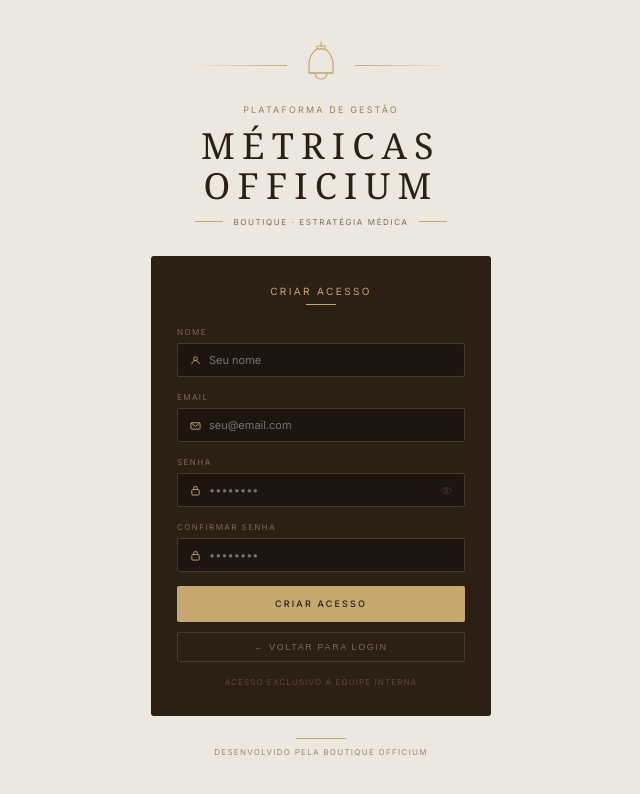
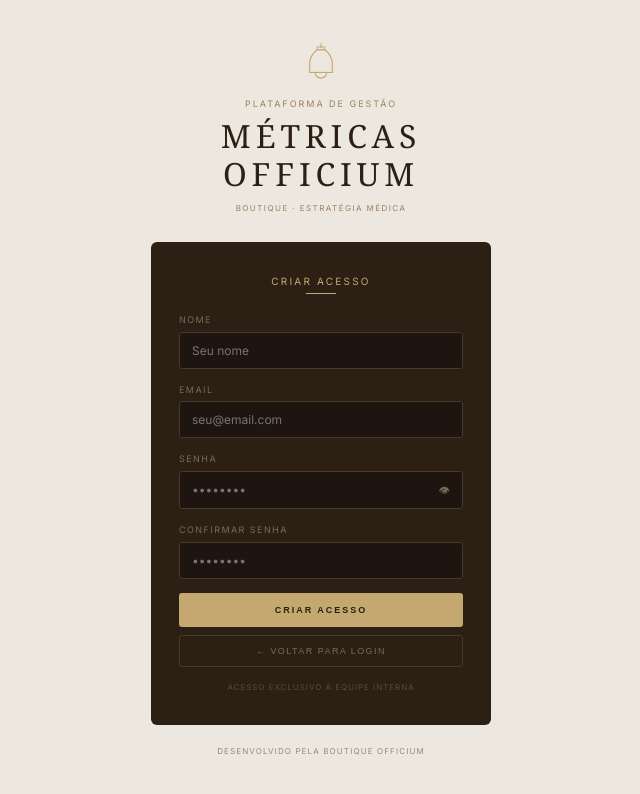
Before and after one commit to vanderlenefeitosa2-glitch/metricas-officium, a React (Vite) app: page / in a window 1280 px wide. Both pictures are taken after typing "name@example.com", "Sample123" into the empty fields and a click on the button "+ CRIAR NOVO ACESSO". Shown: the top 794 px of the page, without its empty margins (319-959 px from the left). Built offline with nearby package versions, Linux system fonts and the light colour scheme.

Commit message:
Update Login.jsx

```diff
--- a/src/Login.jsx
+++ b/src/Login.jsx
@@ -1,168 +1,125 @@
 import React, { useState } from 'react'
 
-const BELL = () => (
-  <svg width="36" height="42" viewBox="0 0 36 42" fill="none">
-    <line x1="18" y1="0" x2="18" y2="5" stroke="#C4A870" strokeWidth="1.2"/>
-    <rect x="14" y="4" width="8" height="3" stroke="#C4A870" strokeWidth="1" fill="none"/>
-    <path d="M14 7 C14 7 6 12 6 22 L6 31 L30 31 L30 22 C30 12 22 7 22 7 Z" stroke="#C4A870" strokeWidth="1.2" fill="none"/>
-    <path d="M6 31 L30 31" stroke="#C4A870" strokeWidth="1.2"/>
-    <path d="M12 31 C12 34.5 14.7 37 18 37 C21.3 37 24 34.5 24 31" stroke="#C4A870" strokeWidth="1.2" fill="none"/>
-  </svg>
-)
-
-const STORAGE_KEY = 'officium_users'
+const STORAGE_KEY = 'officium_users_v2'
 
 function getUsers() {
   try {
-    const stored = localStorage.getItem(STORAGE_KEY)
-    const users = stored ? JSON.parse(stored) : []
-    const defaults = [
+    const extras = JSON.parse(localStorage.getItem(STORAGE_KEY) || '[]')
+    return [
       { email: 'amaria@officium.com.br', senha: 'officium2026', nome: 'A Maria' },
       { email: 'admin@officium.com.br', senha: 'admin2026', nome: 'Admin' },
+      ...extras
     ]
-    if (users.length === 0) return defaults
-    return [...defaults, ...users]
   } catch { return [] }
 }
 
-function saveUser(nome, email, senha) {
-  try {
-    const stored = localStorage.getItem(STORAGE_KEY)
-    const users = stored ? JSON.parse(stored) : []
-    users.push({ nome, email, senha })
-    localStorage.setItem(STORAGE_KEY, JSON.stringify(users))
-  } catch {}
+function addUser(nome, email, senha) {
+  const extras = JSON.parse(localStorage.getItem(STORAGE_KEY) || '[]')
+  extras.push({ nome, email, senha })
+  localStorage.setItem(STORAGE_KEY, JSON.stringify(extras))
+}
+
+const B = {
+  wrap:   { minHeight:'100vh', background:'#EDE8DF', display:'flex', flexDirection:'column', alignItems:'center', justifyContent:'center', padding:'40px 20px', fontFamily:"'Inter',sans-serif" },
+  card:   { background:'#2C1F14', borderRadius:6, padding:'32px 28px', width:'100%', maxWidth:340 },
+  titulo: { fontFamily:"Georgia,serif", fontSize:32, fontWeight:300, letterSpacing:'0.15em', color:'#2C1F14', textTransform:'uppercase', textAlign:'center', marginBottom:8, lineHeight:1.2 },
+  sub:    { fontSize:9, letterSpacing:'0.22em', color:'#9A8060', textTransform:'uppercase', textAlign:'center', marginBottom:6 },
+  label:  { fontSize:9, letterSpacing:'0.16em', color:'#7A6A58', textTransform:'uppercase', marginBottom:5 },
+  field:  (err) => ({ display:'flex', alignItems:'center', gap:8, background:'#1E1510', border: err ? '1px solid #8A4A4A' : '0.5px solid #4A3828', borderRadius:3, padding:'10px 12px', marginBottom:14 }),
+  inp:    { background:'none', border:'none', outline:'none', fontSize:12, color:'#C4B898', flex:1, fontFamily:'inherit' },
+  btn:    { background:'#C4A870', borderRadius:3, padding:12, textAlign:'center', fontSize:9, letterSpacing:'0.22em', color:'#2C1F14', fontWeight:600, textTransform:'uppercase', cursor:'pointer', width:'100%', border:'none' },
+  btnSec: { background:'none', border:'0.5px solid #4A3828', borderRadius:3, padding:10, textAlign:'center', fontSize:9, letterSpacing:'0.16em', color:'#7A6A58', textTransform:'uppercase', cursor:'pointer', width:'100%', marginTop:8 },
+  msg:    (tipo) => ({ fontSize:10, textAlign:'center', padding:'6px 10px', borderRadius:4, marginBottom:12, background: tipo==='erro' ? '#3A2020' : '#1A2A18', color: tipo==='erro' ? '#C4A870' : '#6A9A5A' }),
+  rodape: { fontSize:8, letterSpacing:'0.14em', color:'#9A8878', textTransform:'uppercase', textAlign:'center', marginTop:20 },
 }
 
 export default function Login({ onLogin }) {
-  const [modo, setModo] = useState('login')
-  const [nome, setNome] = useState('')
-  const [email, setEmail] = useState('')
-  const [senha, setSenha] = useState('')
-  const [confirma, setConfirma] = useState('')
-  const [showSenha, setShowSenha] = useState(false)
-  const [erro, setErro] = useState('')
-  const [sucesso, setSucesso] = useState('')
+  const [modo, setModo]       = useState('login')
+  const [nome, setNome]       = useState('')
+  const [email, setEmail]     = useState('')
+  const [senha, setSenha]     = useState('')
+  const [conf, setConf]       = useState('')
+  const [show, setShow]       = useState(false)
+  const [msg, setMsg]         = useState(null)
 
-  const s = {
-    wrap: { minHeight:'100vh', background:'#EDE8DF', display:'flex', flexDirection:'column', alignItems:'center', justifyContent:'center', padding:'40px 20px', fontFamily:"'Inter',sans-serif" },
-    divLine: { display:'flex', alignItems:'center', gap:0, marginBottom:14, width:260, justifyContent:'center' },
-    line: (dir) => ({ flex:1, height:'0.5px', background:`linear-gradient(to ${dir}, transparent, #C4A870)` }),
-    plataforma: { fontSize:9, letterSpacing:'0.24em', color:'#9A8060', textTransform:'uppercase', marginBottom:10, textAlign:'center' },
-    titulo: { fontFamily:"'Cormorant Garamond',Georgia,serif", fontSize:36, fontWeight:300, letterSpacing:'0.2em', color:'#2C1F14', textTransform:'uppercase', textAlign:'center', marginBottom:10, lineHeight:1.1 },
-    subtDiv: { display:'flex', alignItems:'center', gap:10, marginBottom:28 },
-    subtLine: { height:'0.5px', width:28, background:'#C4A870' },
-    subtTxt: { fontSize:8, letterSpacing:'0.2em', color:'#7A6A58', textTransform:'uppercase' },
-    card: { background:'#2C1F14', borderRadius:3, padding:'28px 26px', width:'100%', maxWidth:340 },
-    cardTitle: { fontSize:10, letterSpacing:'0.24em', color:'#C4A870', textTransform:'uppercase', textAlign:'center', marginBottom:5 },
-    cardLine: { height:'0.5px', background:'#C4A870', width:30, margin:'0 auto 22px' },
-    label: { fontSize:8, letterSpacing:'0.18em', color:'#7A6A58', textTransform:'uppercase', marginBottom:5 },
-    inputWrap: (err) => ({ display:'flex', alignItems:'center', gap:8, background:'#1E1510', border:`0.5px solid ${err?'#8A4A4A':'#4A3828'}`, borderRadius:2, padding:'9px 12px', marginBottom:14 }),
-    input: { background:'none', border:'none', outline:'none', fontSize:11, color:'#C4B898', flex:1, fontFamily:'inherit' },
-    btn: { background:'#C4A870', borderRadius:2, padding:11, textAlign:'center', fontSize:9, letterSpacing:'0.24em', color:'#2C1F14', fontWeight:500, textTransform:'uppercase', cursor:'pointer' },
-    btnSecondary: { background:'none', border:'0.5px solid #4A3828', borderRadius:2, padding:9, textAlign:'center', fontSize:9, letterSpacing:'0.18em', color:'#7A6A58', textTransform:'uppercase', cursor:'pointer', marginTop:10 },
-    erro: { fontSize:10, color:'#C4A870', textAlign:'center', marginBottom:12, background:'#3A2020', borderRadius:4, padding:'6px 10px' },
-    sucesso: { fontSize:10, color:'#6A8A5A', textAlign:'center', marginBottom:12, background:'#1A2A18', borderRadius:4, padding:'6px 10px' },
-    rodapeDiv: { height:'0.5px', width:50, background:'#C4A870', margin:'22px auto 8px' },
-    rodape: { fontSize:8, letterSpacing:'0.16em', color:'#9A8878', textTransform:'uppercase', textAlign:'center' },
-    restricted: { fontSize:8, letterSpacing:'0.14em', color:'#5A4A38', textTransform:'uppercase', textAlign:'center', marginTop:14 },
+  function entrar() {
+    const u = getUsers().find(x => x.email === email && x.senha === senha)
+    if (u) { onLogin(u.nome, email) } else { setMsg({ tipo:'erro', txt:'Email ou senha incorretos' }) }
   }
 
-  function handleLogin() {
-    const users = getUsers()
-    const user = users.find(u => u.email === email && u.senha === senha)
-    if (user) { setErro(''); onLogin(user.nome || 'Usuário', email) }
-    else setErro('Email ou senha incorretos')
+  function cadastrar() {
+    if (!nome || !email || !senha || !conf) return setMsg({ tipo:'erro', txt:'Preencha todos os campos' })
+    if (senha !== conf) return setMsg({ tipo:'erro', txt:'As senhas não coincidem' })
+    if (senha.length < 6) return setMsg({ tipo:'erro', txt:'Mínimo 6 caracteres' })
+    if (getUsers().find(x => x.email === email)) return setMsg({ tipo:'erro', txt:'Email já cadastrado' })
+    addUser(nome, email, senha)
+    setMsg({ tipo:'ok', txt:'Acesso criado! Faça login.' })
+    setTimeout(() => { setModo('login'); setMsg(null); setNome(''); setConf('') }, 2000)
   }
 
-  function handleCadastro() {
-    if (!nome || !email || !senha || !confirma) { setErro('Preencha todos os campos'); return }
-    if (senha !== confirma) { setErro('As senhas não coincidem'); return }
-    if (senha.length < 6) { setErro('Senha deve ter pelo menos 6 caracteres'); return }
-    const users = getUsers()
-    if (users.find(u => u.email === email)) { setErro('Email já cadastrado'); return }
-    saveUser(nome, email, senha)
-    setErro('')
-    setSucesso('Acesso criado! Faça login para entrar.')
-    setTimeout(() => { setSucesso(''); setModo('login'); setNome(''); setConfirma('') }, 2000)
+  function trocar(e) {
+    e.preventDefault(); e.stopPropagation()
+    setModo(modo === 'login' ? 'cadastro' : 'login')
+    setMsg(null); setNome(''); setSenha(''); setEmail(''); setConf('')
   }
 
-  const IconEmail = () => <svg width="11" height="11" viewBox="0 0 12 12" fill="none" stroke="#C4A870" strokeWidth="1"><rect x="1" y="3" width="10" height="7" rx="1"/><path d="M1 3l5 4 5-4"/></svg>
-  const IconLock = () => <svg width="11" height="11" viewBox="0 0 12 12" fill="none" stroke="#C4A870" strokeWidth="1"><rect x="2" y="5" width="8" height="6" rx="1"/><path d="M4 5V3.5a2 2 0 014 0V5"/></svg>
-  const IconUser = () => <svg width="11" height="11" viewBox="0 0 12 12" fill="none" stroke="#C4A870" strokeWidth="1"><circle cx="6" cy="4" r="2"/><path d="M2 10c0-2.2 1.8-4 4-4s4 1.8 4 4"/></svg>
-  const IconEye = () => <svg onClick={() => setShowSenha(!showSenha)} width="11" height="11" viewBox="0 0 12 12" fill="none" stroke={showSenha?'#C4A870':'#4A3828'} strokeWidth="1" style={{cursor:'pointer',flexShrink:0}}><ellipse cx="6" cy="6" rx="5" ry="3"/><circle cx="6" cy="6" r="1.5"/></svg>
+  return (
+    <div style={B.wrap}>
+      <svg width="34" height="40" viewBox="0 0 36 42" fill="none" style={{marginBottom:14}}>
+        <line x1="18" y1="0" x2="18" y2="5" stroke="#C4A870" strokeWidth="1.2"/>
+        <rect x="14" y="4" width="8" height="3" stroke="#C4A870" strokeWidth="1" fill="none"/>
+        <path d="M14 7 C14 7 6 12 6 22 L6 31 L30 31 L30 22 C30 12 22 7 22 7 Z" stroke="#C4A870" strokeWidth="1.2" fill="none"/>
+        <path d="M6 31 L30 31" stroke="#C4A870" strokeWidth="1.2"/>
+        <path d="M12 31 C12 34.5 14.7 37 18 37 C21.3 37 24 34.5 24 31" stroke="#C4A870" strokeWidth="1.2" fill="none"/>
+      </svg>
+      <div style={B.sub}>Plataforma de Gestão</div>
+      <div style={B.titulo}>Métricas<br/>Officium</div>
+      <div style={{fontSize:8,letterSpacing:'0.18em',color:'#9A8060',textTransform:'uppercase',textAlign:'center',marginBottom:28}}>Boutique · Estratégia Médica</div>
 
-  return (
-    <div style={s.wrap}>
-      <div style={s.divLine}>
-        <div style={s.line('right')}/>
-        <div style={{margin:'0 16px'}}><BELL/></div>
-        <div style={s.line('left')}/>
-      </div>
+      <div style={B.card}>
+        <div style={{fontSize:10,letterSpacing:'0.22em',color:'#C4A870',textTransform:'uppercase',textAlign:'center',marginBottom:4}}>{modo==='login' ? 'Acesso Restrito' : 'Criar Acesso'}</div>
+        <div style={{height:'0.5px',background:'#C4A870',width:30,margin:'0 auto 20px'}}/>
 
-      <div style={s.plataforma}>Plataforma de Gestão</div>
+        {msg && <div style={B.msg(msg.tipo)}>{msg.txt}</div>}
 
-      <div style={s.titulo}>Métricas<br/>Officium</div>
-
-      <div style={s.subtDiv}>
-        <div style={s.subtLine}/>
-        <div style={s.subtTxt}>Boutique · Estratégia Médica</div>
-        <div style={s.subtLine}/>
-      </div>
-
-      <div style={s.card}>
-        <div style={s.cardTitle}>{modo === 'login' ? 'Acesso Restrito' : 'Criar Acesso'}</div>
-        <div style={s.cardLine}/>
-
-        {erro && <div style={s.erro}>{erro}</div>}
-        {sucesso && <div style={s.sucesso}>{sucesso}</div>}
-
-        {modo === 'cadastro' && (
-          <>
-            <div style={s.label}>Nome</div>
-            <div style={s.inputWrap(false)}>
-              <IconUser/>
-              <input value={nome} onChange={e=>setNome(e.target.value)} placeholder="Seu nome" style={s.input}/>
+        {modo==='cadastro' && (
+          <div>
+            <div style={B.label}>Nome</div>
+            <div style={B.field(false)}>
+              <input value={nome} onChange={e=>setNome(e.target.value)} placeholder="Seu nome" style={B.inp}/>
             </div>
-          </>
+          </div>
         )}
 
-        <div style={s.label}>Email</div>
-        <div style={s.inputWrap(!!erro)}>
-          <IconEmail/>
-          <input value={email} onChange={e=>setEmail(e.target.value)} onKeyDown={e=>e.key==='Enter'&&modo==='login'&&handleLogin()} placeholder="seu@email.com" style={s.input}/>
+        <div style={B.label}>Email</div>
+        <div style={B.field(msg && msg.tipo==='erro')}>
+          <input value={email} onChange={e=>setEmail(e.target.value)} onKeyDown={e=>e.key==='Enter'&&modo==='login'&&entrar()} placeholder="seu@email.com" style={B.inp}/>
         </div>
 
-        <div style={s.label}>Senha</div>
-        <div style={s.inputWrap(!!erro)}>
-          <IconLock/>
-          <input type={showSenha?'text':'password'} value={senha} onChange={e=>setSenha(e.target.value)} onKeyDown={e=>e.key==='Enter'&&modo==='login'&&handleLogin()} placeholder="••••••••" style={s.input}/>
-          <IconEye/>
+        <div style={B.label}>Senha</div>
+        <div style={B.field(msg && msg.tipo==='erro')}>
+          <input type={show?'text':'password'} value={senha} onChange={e=>setSenha(e.target.value)} onKeyDown={e=>e.key==='Enter'&&modo==='login'&&entrar()} placeholder="••••••••" style={B.inp}/>
+          <span onClick={()=>setShow(!show)} style={{cursor:'pointer',fontSize:11,color:'#7A6A58'}}>👁</span>
         </div>
 
-        {modo === 'cadastro' && (
-          <>
-            <div style={s.label}>Confirmar senha</div>
-            <div style={s.inputWrap(false)}>
-              <IconLock/>
-              <input type="password" value={confirma} onChange={e=>setConfirma(e.target.value)} placeholder="••••••••" style={s.input}/>
+        {modo==='cadastro' && (
+          <div>
+            <div style={B.label}>Confirmar Senha</div>
+            <div style={B.field(false)}>
+              <input type="password" value={conf} onChange={e=>setConf(e.target.value)} placeholder="••••••••" style={B.inp}/>
             </div>
-          </>
+          </div>
         )}
 
-        <div onClick={modo==='login'?handleLogin:handleCadastro} style={s.btn}>
-          {modo === 'login' ? 'Entrar' : 'Criar acesso'}
-        </div>
-
-        <button onClick={(e) => { e.stopPropagation(); e.preventDefault(); setModo(modo==='login'?'cadastro':'login'); setErro(''); setSucesso(''); setEmail(''); setSenha(''); setNome(''); setConfirma('') }} style={{...s.btnSecondary, width:'100%', display:'block'}}>
-          {modo === 'login' ? '+ Criar novo acesso' : '← Voltar para login'}
+        <button onClick={modo==='login'?entrar:cadastrar} style={B.btn}>
+          {modo==='login' ? 'Entrar' : 'Criar Acesso'}
         </button>
-
-        <div style={s.restricted}>Acesso exclusivo à equipe interna</div>
+        <button onClick={trocar} style={B.btnSec}>
+          {modo==='login' ? '+ Criar novo acesso' : '← Voltar para login'}
+        </button>
+        <div style={{fontSize:8,letterSpacing:'0.12em',color:'#5A4A38',textTransform:'uppercase',textAlign:'center',marginTop:14}}>Acesso exclusivo à equipe interna</div>
       </div>
-
-      <div style={s.rodapeDiv}/>
-      <div style={s.rodape}>Desenvolvido pela Boutique Officium</div>
+      <div style={B.rodape}>Desenvolvido pela Boutique Officium</div>
     </div>
   )
 }
```
